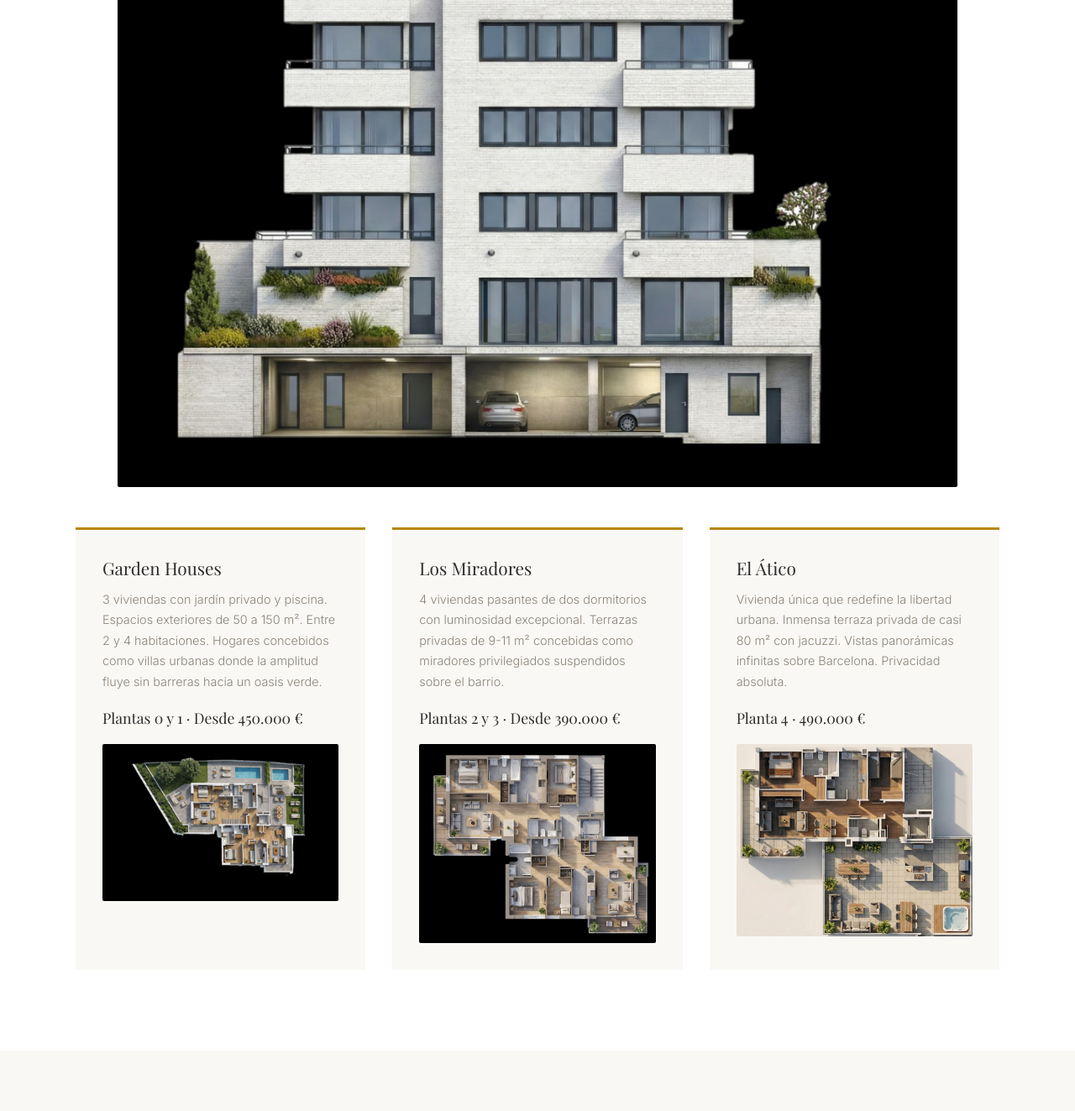
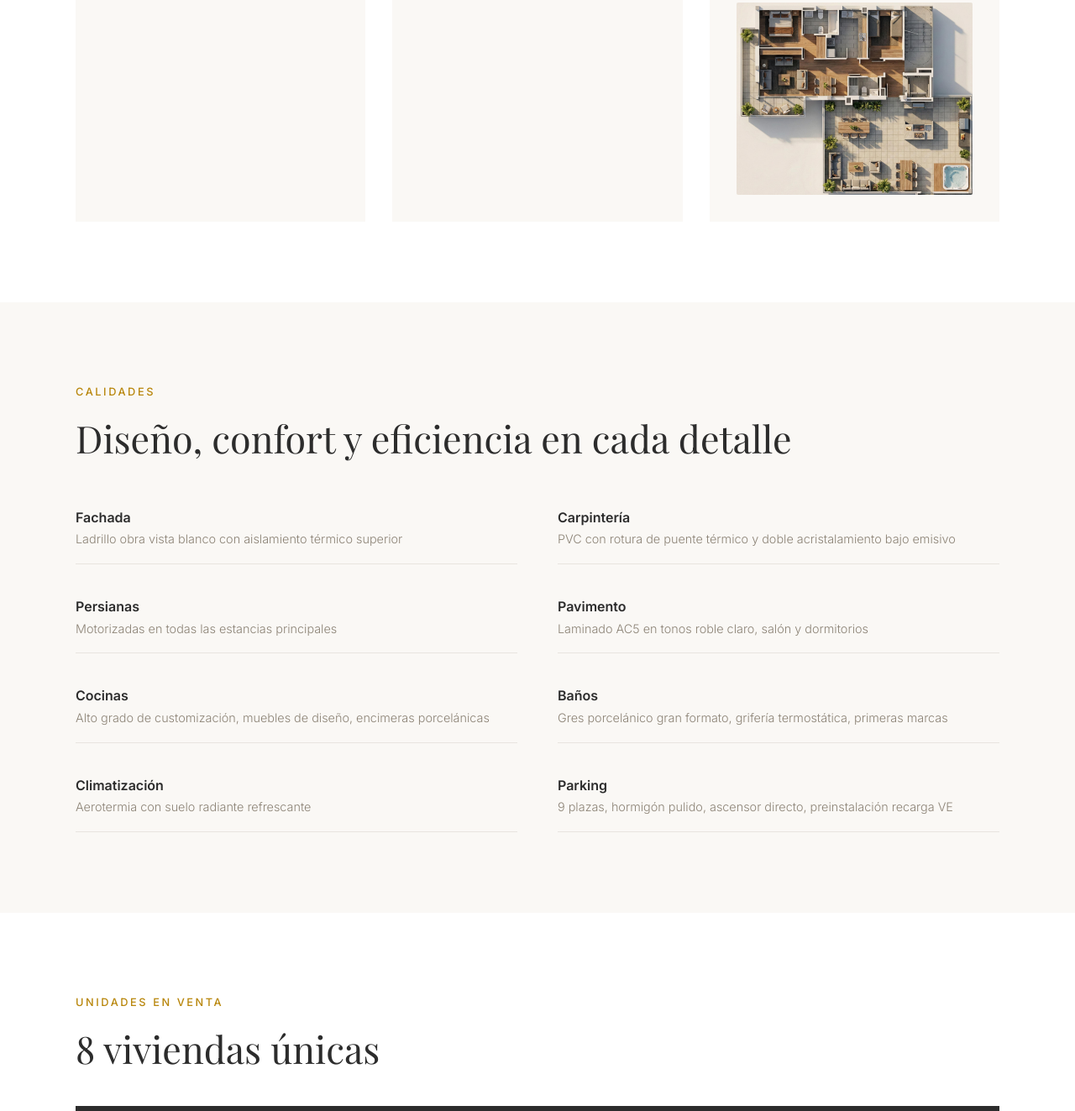
Before and after one commit to juanvilade/santgenis3-landing, a plain HTML site: page index.html in a window 1280 px wide. Shown: the part 4419-5742 px from the top of the page at 84% size. Drawn offline with nearby package versions, Linux system fonts and the light colour scheme; a web font is replaced by a local one.

Commit message:
Remove dark background images

```diff
--- a/index.html
+++ b/index.html
@@ -200,19 +200,16 @@ footer{background:var(--charcoal);color:rgba(255,255,255,.4);text-align:center;p
     <h2 class="section-title">Más que un edificio, un mirador tallado en la montaña</h2>
     <p class="section-text">Concebido como un bloque aislado a cuatro vientos y con orientación sur puro, el edificio respira sin medianeras. La luz inunda cada rincón: todas las viviendas son exteriores, con doble vista constante hacia Collserola y el horizonte de Barcelona hacia el mar.</p>
     <img src="img/page02_img1.jpeg" alt="Render exterior SantGenís3" style="width:100%;max-width:800px;margin:2.5rem auto;border-radius:2px">
-    <img src="img/page06_img1.jpeg" alt="Elevación arquitectónica SantGenís3" style="width:100%;max-width:1000px;margin:1rem auto;border-radius:2px">
     <div class="project-types">
       <div class="project-type">
         <h3>Garden Houses</h3>
         <p>3 viviendas con jardín privado y piscina. Espacios exteriores de 50 a 150 m². Entre 2 y 4 habitaciones. Hogares concebidos como villas urbanas donde la amplitud fluye sin barreras hacia un oasis verde.</p>
         <p class="highlight">Plantas 0 y 1 · Desde 450.000 €</p>
-        <img src="img/page09_img2.jpeg" alt="Planta Garden House" style="width:100%;margin-top:1rem;border-radius:2px">
       </div>
       <div class="project-type">
         <h3>Los Miradores</h3>
         <p>4 viviendas pasantes de dos dormitorios con luminosidad excepcional. Terrazas privadas de 9-11 m² concebidas como miradores privilegiados suspendidos sobre el barrio.</p>
         <p class="highlight">Plantas 2 y 3 · Desde 390.000 €</p>
-        <img src="img/page10_img1.jpeg" alt="Planta Miradores" style="width:100%;margin-top:1rem;border-radius:2px">
       </div>
       <div class="project-type">
         <h3>El Ático</h3>
```
